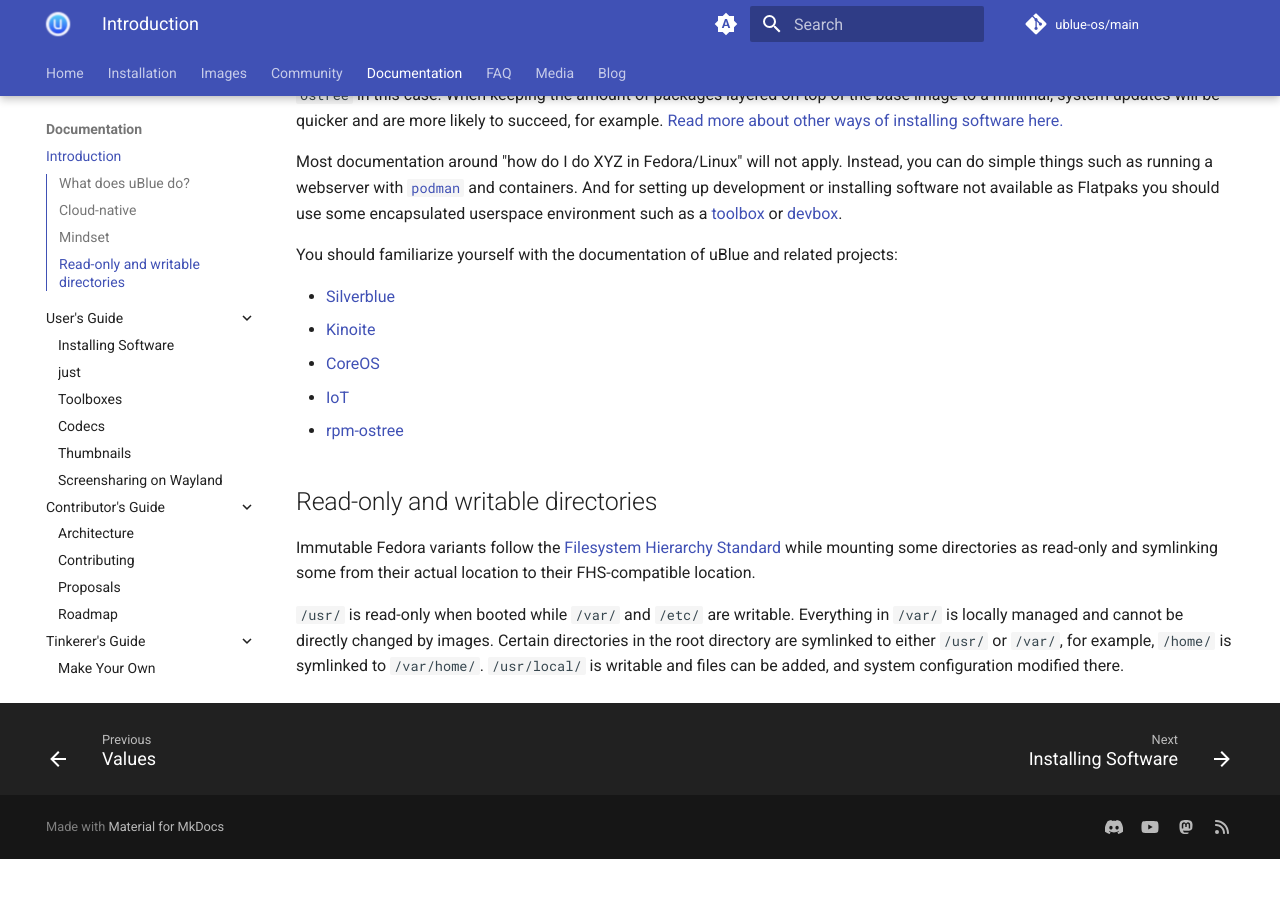
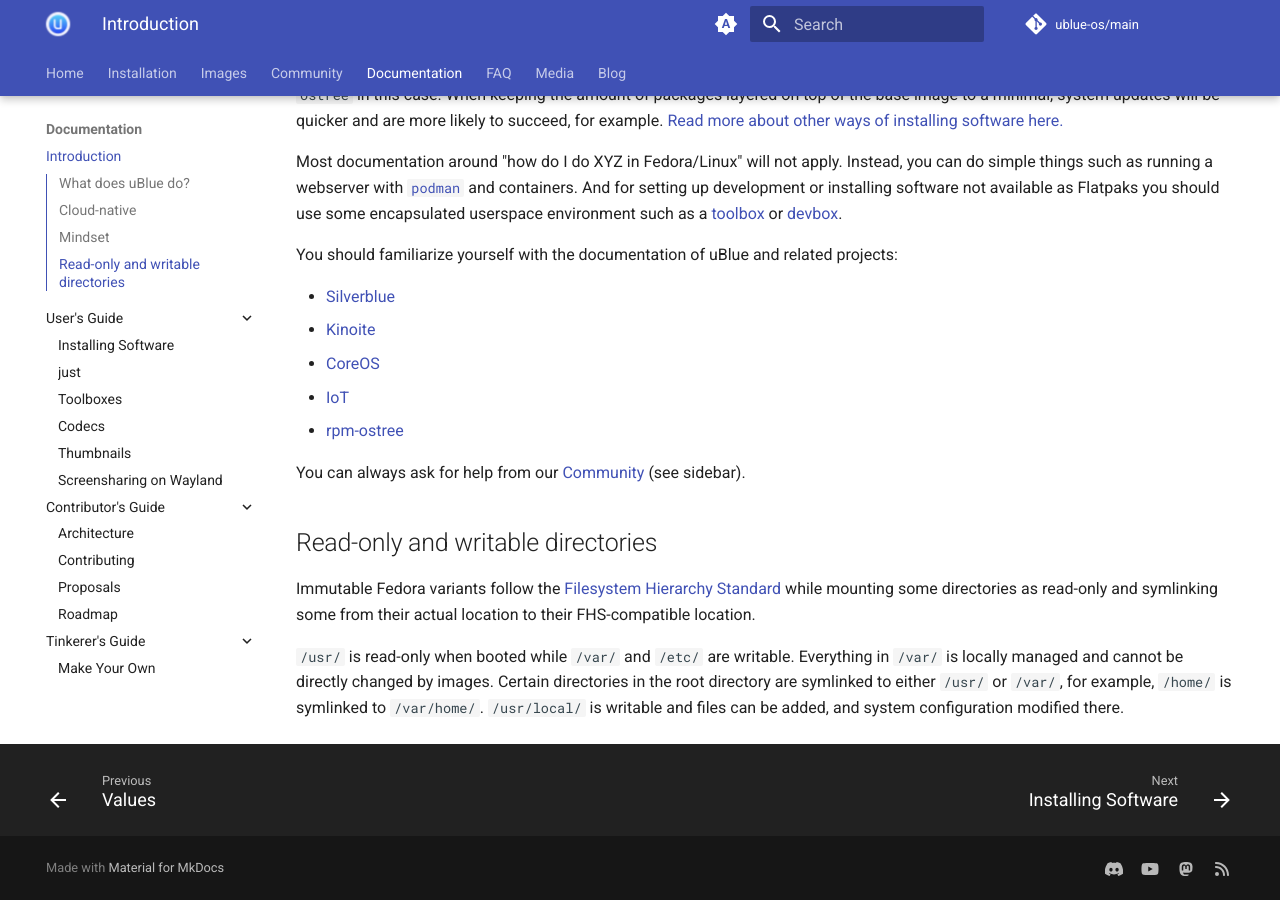
Before and after one commit to ublue-os/website, an MkDocs documentation site: the page built from docs/introduction.md, in a window 1280 px wide and 900 px high, scrolled down 1011 px. Built offline with MkDocs 1.6.1 and Material for MkDocs 9.7.7, drawn with Linux system fonts in a browser that asks for light colours; comment, search, counter and statistics services are not loaded; before the commit the page ends 1870 px from its top, so only the background shows below that.

Commit message:
chore: add link to community

```diff
--- a/docs/introduction.md
+++ b/docs/introduction.md
@@ -27,6 +27,8 @@ You should familiarize yourself with the documentation of uBlue and related proj
 - [IoT](https://docs.fedoraproject.org/en-US/iot/)
 - [rpm-ostree](https://coreos.github.io/rpm-ostree/)
 
+You can always ask for help from our [Community](https://universal-blue.org/CODE_OF_CONDUCT/) (see sidebar).
+
 ## Read-only and writable directories
 
 Immutable Fedora variants follow the [Filesystem Hierarchy Standard](https://en.wikipedia.org/wiki/Filesystem_Hierarchy_Standard) while mounting some directories as read-only and symlinking some from their actual location to their FHS-compatible location.
```
